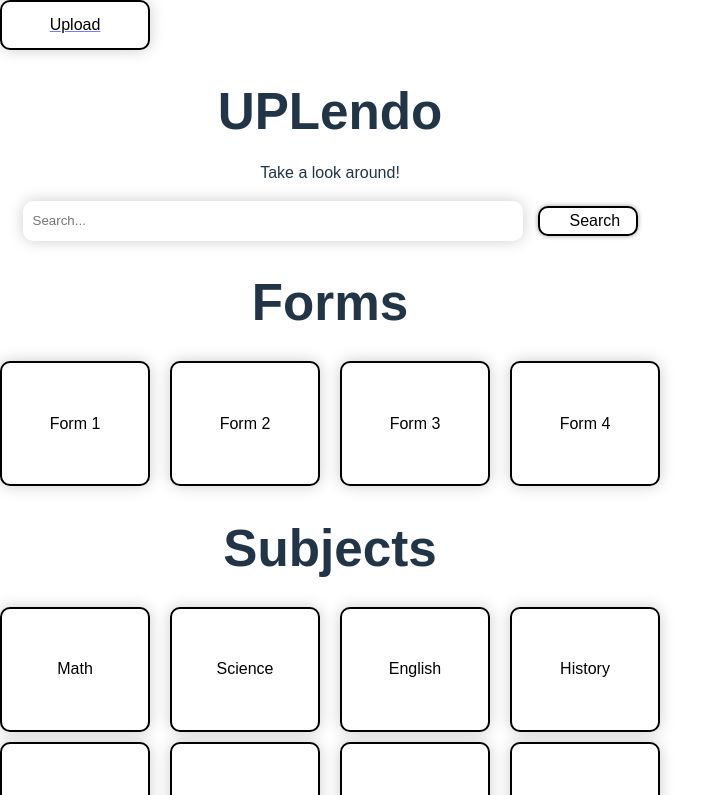
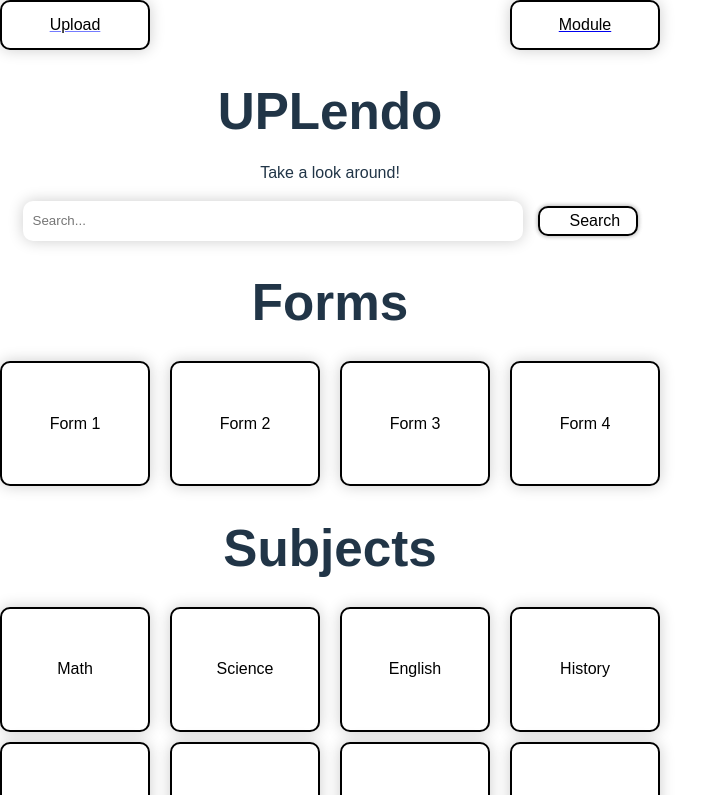
Before and after one commit to upcs/project-mw-continued-education-portal, a React (Vite) app in the folder MW-edu-portal/: page /#/ in a window 1280 px wide. Shown: the top 795 px of the page, without its empty margins (0-728 px from the left). Built offline with nearby package versions, Linux system fonts and the light colour scheme.

Commit message:
ContentViewer Added

```diff
--- a/MW-edu-portal/src/App.jsx
+++ b/MW-edu-portal/src/App.jsx
@@ -1,6 +1,7 @@
 import WelcomePage from './pages/WelcomePage';
 import Upload from './pages/UploadPage';
 import ProgressTracker from './pages/ProgressTracker';
+//import ModuleView from './pages/ModuleView';
 import './App.css';
 
 import { HashRouter as Router, Routes, Route } from 'react-router-dom';
@@ -12,6 +13,7 @@ function App() {
         <Route path="/" element={<WelcomePage/>}/>
         <Route path="/upload" element={<Upload/>}/>
         <Route path="/progress-tracker" element={<ProgressTracker/>}/>
+
       </Routes>
     </Router>
 
--- a/MW-edu-portal/src/pages/WelcomePage.css
+++ b/MW-edu-portal/src/pages/WelcomePage.css
@@ -7,18 +7,29 @@
 .uploadButton button
 {
     display: flex;
+    align-self: start;
     height: 50px;
     width: 150px;
 }
 
-.uploadbutton-container
+.uploadButton-container
 {
     display: flex;
+    justify-content: space-between;
     z-index: 10;
     top: 20px;
     height: 25%;
 
 }
+
+.moduleButton button
+{
+    display: flex;
+    height: 50px;
+    width: 150px;
+}
+
+
 
 .button
 {
--- a/MW-edu-portal/src/pages/WelcomePage.jsx
+++ b/MW-edu-portal/src/pages/WelcomePage.jsx
@@ -11,10 +11,14 @@ function WelcomePage() {
   return (
     <div className="welcomePage">
 
-      <div className='uploadbutton-container'>
+      <div className='uploadButton-container'>
         <Link to = "/upload" className='uploadButton'>
           <Button text = "Upload"/>
         </Link>
+        <Link to = "/module" className='moduleButton'>
+          <Button text = "Module"/>
+        </Link>
+
       </div>
 
       <WelcomeMessage/>
```
Also changed, not shown: MW-edu-portal/src/pages/moduleView.jsx (+3 -4 lines).
